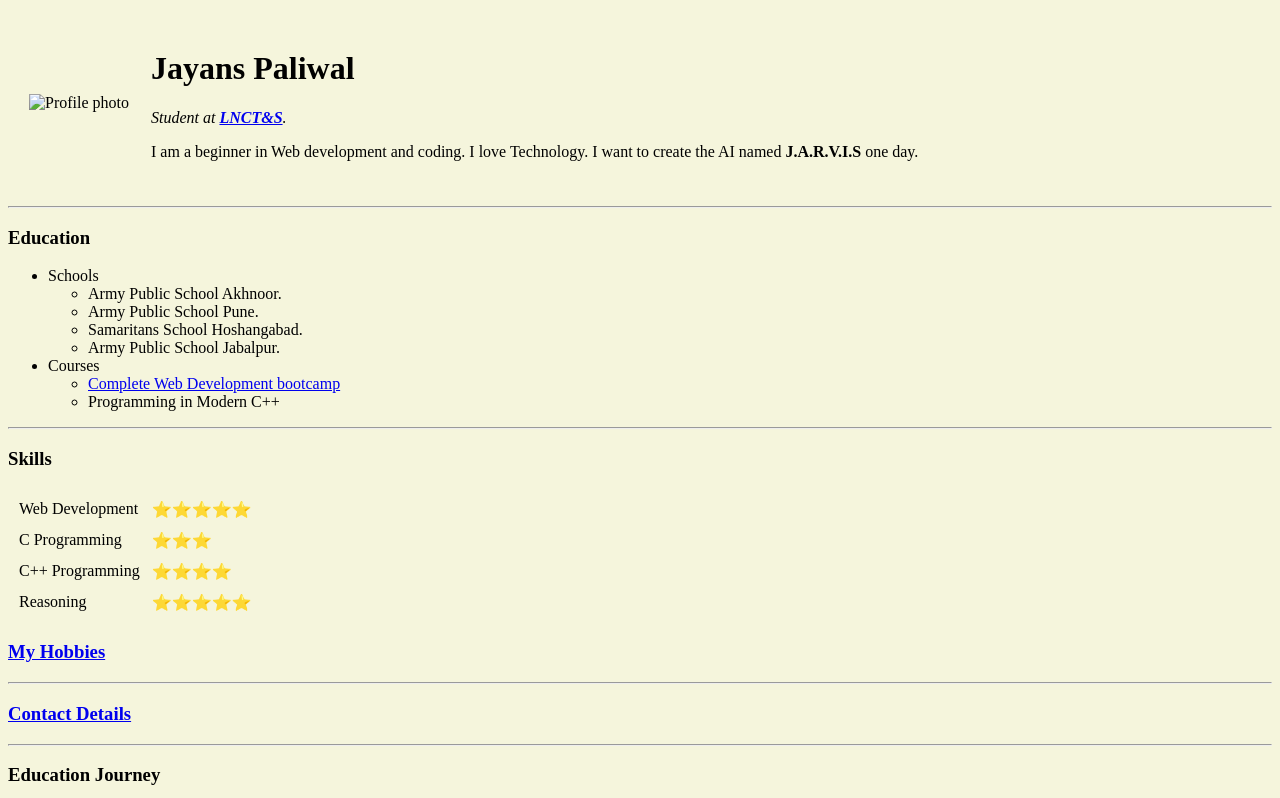
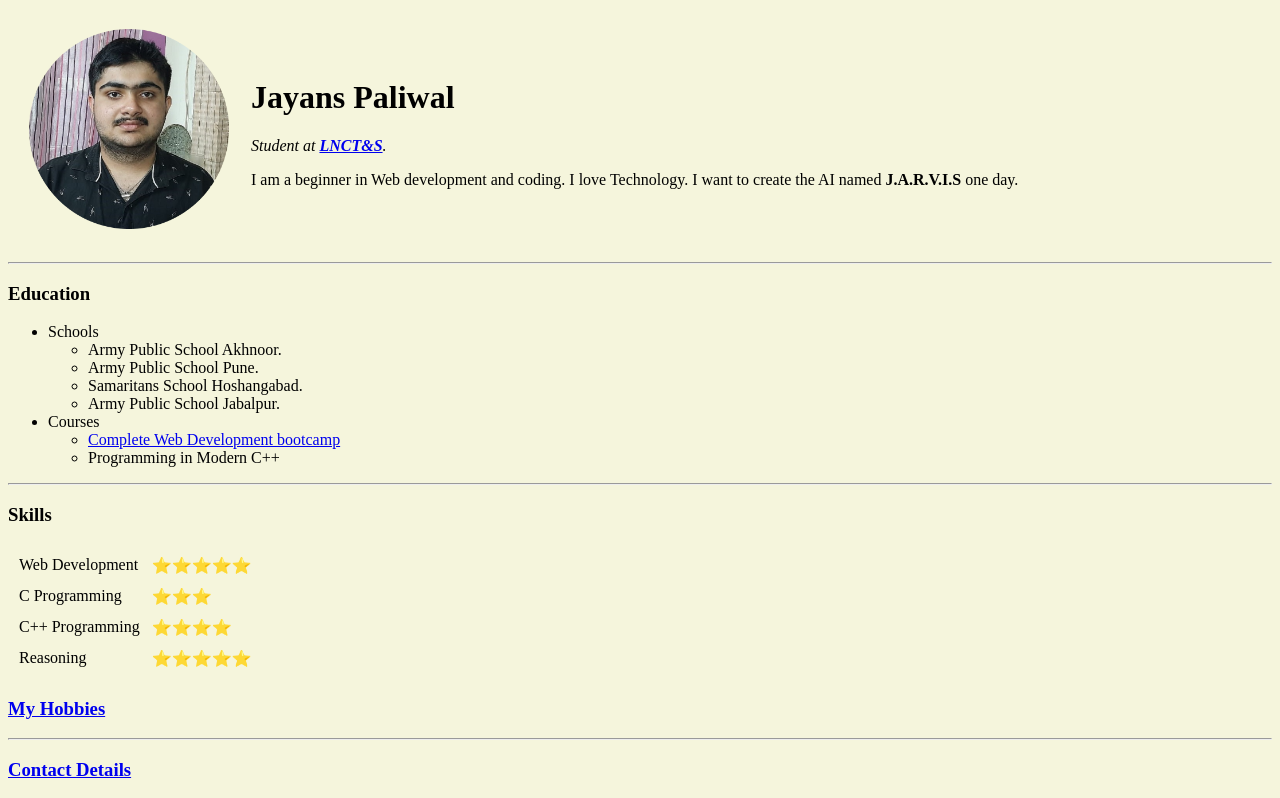
Before and after one commit to Paliwal-07/CV, a plain HTML site: page index.html in a window 1280 px wide. Shown: the top 798 px of the page. Drawn offline with Linux system fonts and the light colour scheme.

Commit message:
Image location updated

```diff
--- a/index.html
+++ b/index.html
@@ -8,7 +8,7 @@
 </head>
 <body bgcolor="#F5F5DC">
     <table cellspacing="20">
-        <td><img src="Face3a-modified.png" alt="Profile photo" width="200" height="200"></td>
+        <td><img src="images/Face3a-modified.png" alt="Profile photo" width="200" height="200"></td>
         <td> <h1>Jayans Paliwal</h1>
             <p><em>Student at <strong><a href="https://lnct.ac.in/lnct-and-science/" target="_blank">LNCT&S</a></strong>.</em></p>
             <p>I am a beginner in Web development and coding. I love Technology. I want to create the AI named <strong>J.A.R.V.I.S</strong> one day.</p></td>
```
